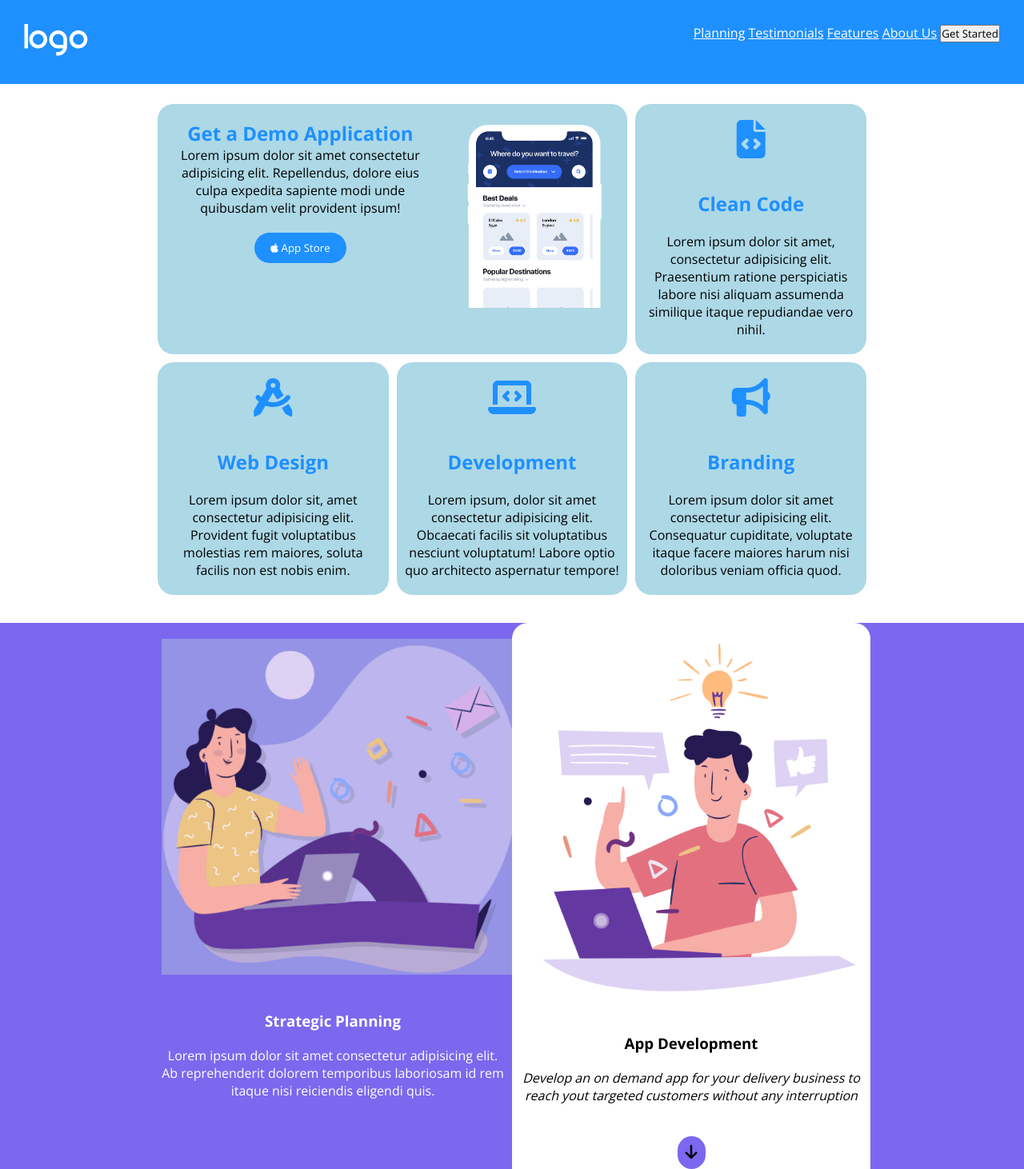
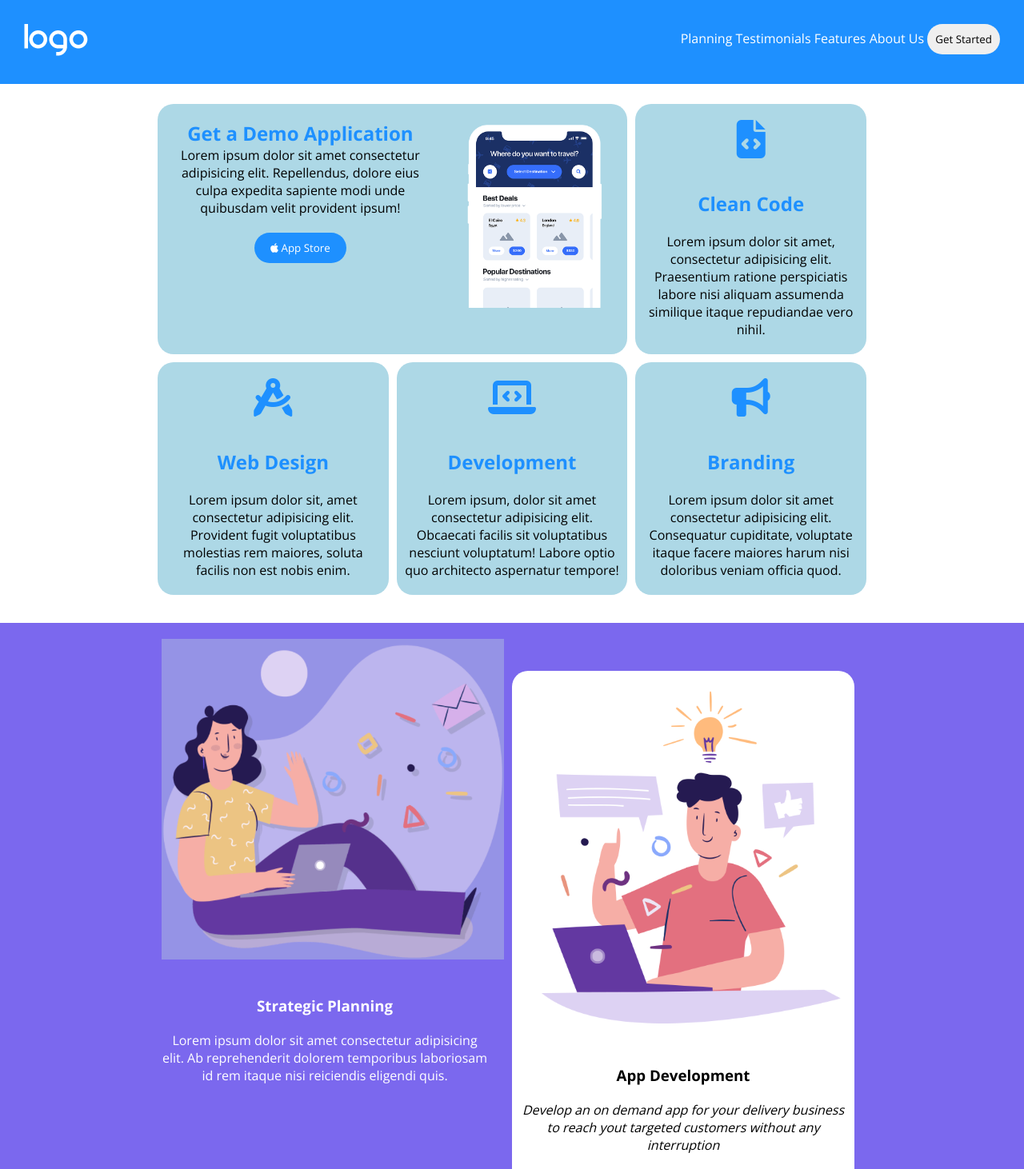
Before and after one commit to WandaSimeoli/htmlcss-responsive-layout, a plain HTML site: page index.html in a window 1280 px wide. Shown: the top 1462 px of the page at 80% size. Drawn offline with nearby package versions, Linux system fonts and the light colour scheme.

Commit message:
Completamento Desktop- Esercizio Completato

```diff
--- a/css/mediaquery.css
+++ b/css/mediaquery.css
@@ -25,16 +25,32 @@
     nav {
       display: block;
     }
+    header a {
+        text-decoration: none;
+    }
     .hamburger {
         display: none;
     }
+    header button {
+        border-radius: 20px;
+        padding: 10px 10px;
+        border: none;
+    }
+   .lilac > .container > .row > .desktop{
+       margin: 60px 0;
+       margin-left: 20px;
+    }
+
     .row .card .col {
     flex-wrap: nowrap;
 }
     .lilac .container .row .col {
-        width: 50%;
+        width: calc((100% / 2) - 20px);
     }
-    .lilac .container .tablet .col {
-        width: calc(100% / 3);
+    .lilac .container .tablet .benefits {
+        width: calc((100% / 3) - 10px);
        }
+    footer ul {
+       margin-left: 150px;
+    }
    }
--- a/css/style.css
+++ b/css/style.css
@@ -106,9 +106,6 @@ section {
 .lilac, .about-us button{
     background-color:var(--color);
     color: white;
-}
- {
-    padding: 20px 0;
 }
 .lilac .row {
     flex-wrap: wrap;
--- a/index.html
+++ b/index.html
@@ -93,7 +93,7 @@
                 <h3>Strategic Planning</h3>
                 <p>Lorem ipsum dolor sit amet consectetur adipisicing elit. Ab reprehenderit dolorem temporibus laboriosam id rem itaque nisi reiciendis eligendi quis.</p>
             </div>
-            <div class="col white debug">
+            <div class="col white desktop debug">
                 <img src="./img/planning2.png" alt="">
                 <h3>App Development</h3>
                 <p><em>Develop an on demand app for your delivery business to reach yout targeted customers without any interruption</em></p>
```
